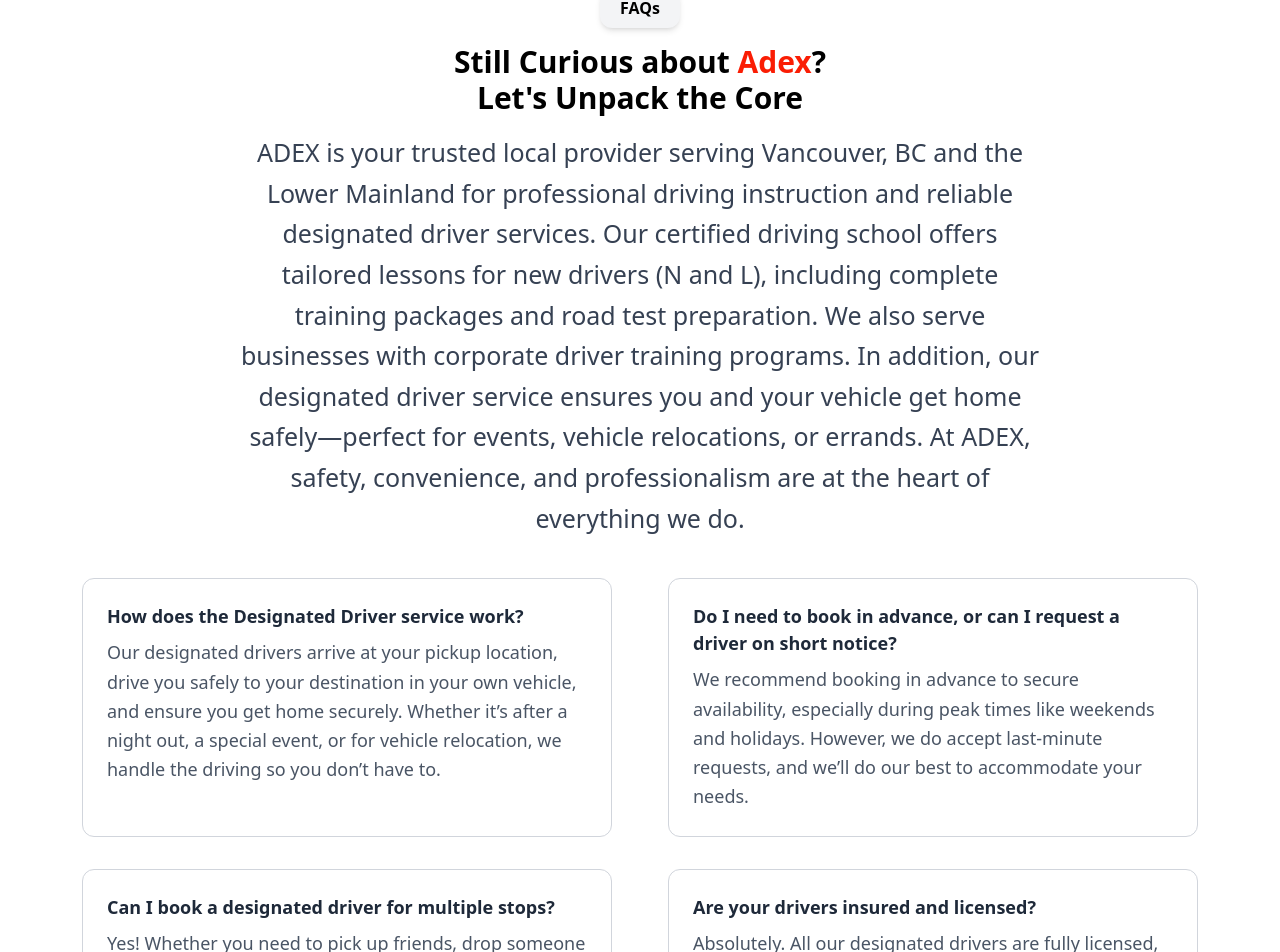
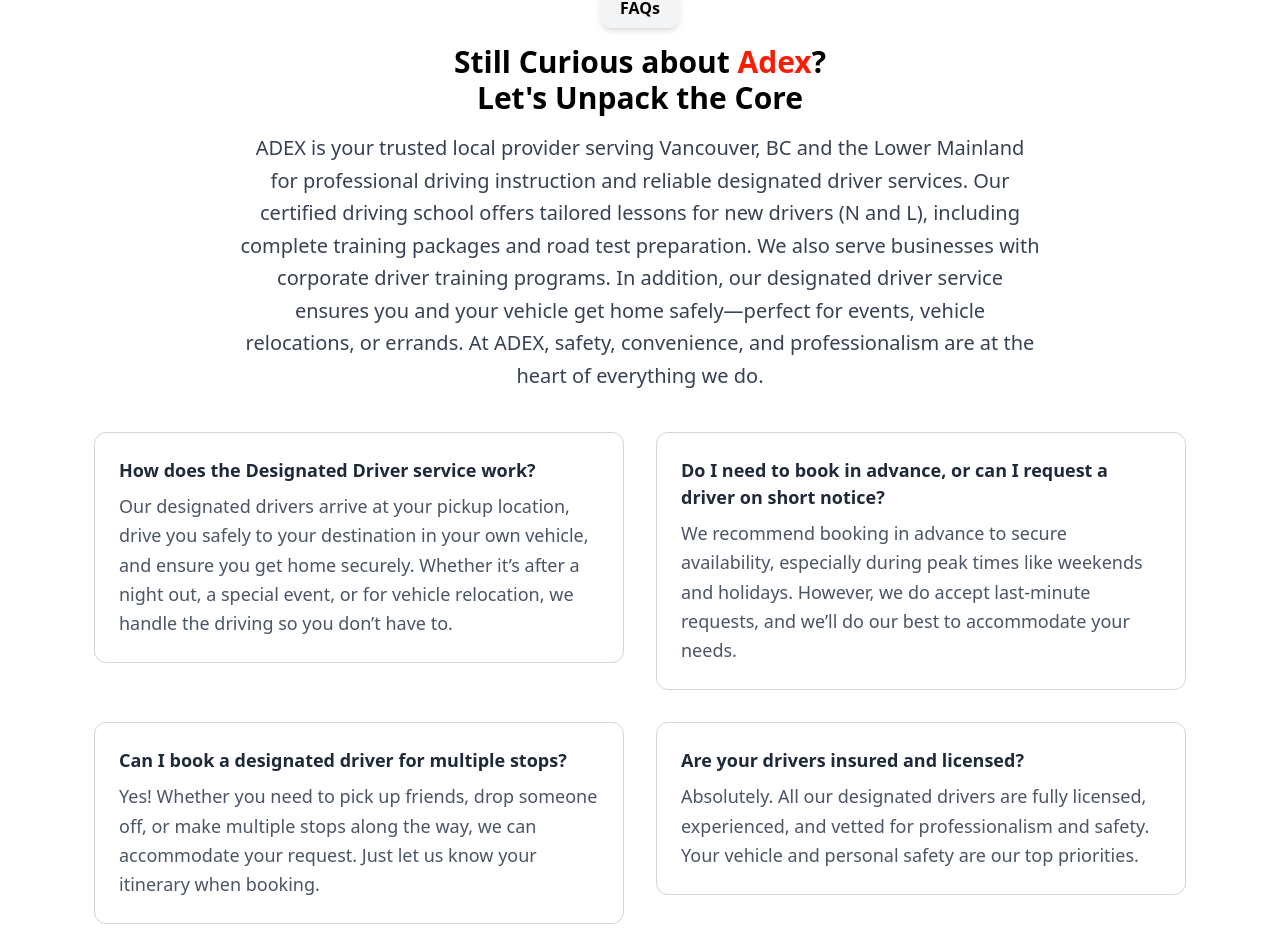
Before and after one commit to udemecomfort/adexx, a React (Vite) app: page /FAQs in a window 1280 px wide. Shown: the part 340-1292 px from the top of the page. Built offline with nearby package versions, Linux system fonts and the light colour scheme.

Commit message:
added animations

```diff
--- a/src/components/Faq.jsx
+++ b/src/components/Faq.jsx
@@ -1,51 +1,123 @@
 import React from "react";
+import { motion } from "framer-motion";
 import FAQCard from "./FAQCard";
 
 const Faq = () => {
+  const containerVariants = {
+    hidden: { opacity: 0, y: 50 },
+    visible: {
+      opacity: 1,
+      y: 0,
+      transition: {
+        duration: 0.8,
+        ease: "easeOut",
+      },
+    },
+  };
+
+  const cardVariants = {
+    hidden: { opacity: 0, y: 30 },
+    visible: (index) => ({
+      opacity: 1,
+      y: 0,
+      transition: {
+        duration: 0.6,
+        delay: index * 0.15,
+        ease: "easeOut",
+      },
+    }),
+  };
+
   return (
-    <div className="py-16  flex flex-col items-center">
+    <motion.div
+      className="py-16 flex flex-col items-center"
+      initial="hidden"
+      whileInView="visible"
+      viewport={{ once: true }}
+      transition={{ staggerChildren: 0.3 }}
+    >
+      {/* Header Section */}
+      <motion.div
+        className="max-w-[800px] text-center mb-10"
+        variants={containerVariants}
+      >
+        <motion.p
+          className="text-[16px] font-semibold mb-4 py-2 px-5 rounded-xl text-black bg-gray-100 shadow-md inline-block"
+          initial={{ scale: 0.9, opacity: 0 }}
+          whileInView={{ scale: 1, opacity: 1 }}
+          transition={{ duration: 0.6, delay: 0.2 }}
+        >
+          FAQs
+        </motion.p>
 
-      <div className="max-w-[800px] text-center mb-10">
-        <p className="text-[16px] font-semibold mb-4 py-2 px-5 rounded-xl text-black bg-gray-100 shadow-md inline-block">
-          FAQs
-        </p>
-        <h2 className="text-3xl font-bold mb-4">
+        <motion.h2
+          className="text-3xl font-bold mb-4"
+          variants={containerVariants}
+        >
           Still Curious about <span className="text-[#fa1d04]">Adex</span>? <br /> Let's Unpack the Core
-        </h2>
-        <p className="text-[25px] font-[400] text-gray-700 leading-relaxed max-w-[900px] mx-auto">
+        </motion.h2>
+
+        <motion.p
+          className="text-[18px] md:text-[20px] font-[400] text-gray-700 leading-relaxed max-w-[900px] mx-auto"
+          initial={{ opacity: 0 }}
+          whileInView={{ opacity: 1 }}
+          transition={{ duration: 1, delay: 0.3 }}
+        >
           ADEX is your trusted local provider serving Vancouver, BC and the Lower Mainland for professional driving
           instruction and reliable designated driver services. Our certified driving school offers tailored lessons for
           new drivers (N and L), including complete training packages and road test preparation. We also serve businesses
           with corporate driver training programs. In addition, our designated driver service ensures you and your vehicle
           get home safely—perfect for events, vehicle relocations, or errands. At ADEX, safety, convenience, and
           professionalism are at the heart of everything we do.
-        </p>
-      </div>
+        </motion.p>
+      </motion.div>
 
       {/* FAQ Cards Section */}
-      <div className="flex flex-wrap justify-center gap-8 px-[70px]">
-        <FAQCard
-          title="How does the Designated Driver service work?"
-          description="Our designated drivers arrive at your pickup location, drive you safely to your destination in your own vehicle, and ensure you get home securely. Whether it’s after a night out, a special event, or for vehicle relocation, we handle the driving so you don’t have to."
-        />
-        <FAQCard
-          title="Do I need to book in advance, or can I request a driver on short notice?"
-          description="We recommend booking in advance to secure availability, especially during peak times like weekends and holidays. However, we do accept last-minute requests, and we’ll do our best to accommodate your needs."
-        />
-        <FAQCard
-          title="Can I book a designated driver for multiple stops?"
-          description="Yes! Whether you need to pick up friends, drop someone off, or make multiple stops along the way, we can accommodate your request. Just let us know your itinerary when booking."
-        />
-        <FAQCard
-          title="Are your drivers insured and licensed?"
-          description="Absolutely. All our designated drivers are fully licensed, experienced, and vetted for professionalism and safety. Your vehicle and personal safety are our top priorities."
-        />
-        <FAQCard
-          title="Are your designated drivers licensed?"
-          description="Yes! All our designated drivers are fully licensed, highly experienced, and carefully vetted to ensure the highest standards of professionalism and safety. Your vehicle and your safety are our top priorities."
-        />
-      </div>
-    </div>
+      <motion.div
+        className="flex flex-wrap justify-center gap-8 px-[40px] md:px-[70px]"
+        initial="hidden"
+        whileInView="visible"
+        viewport={{ once: true }}
+      >
+        {[
+          {
+            title: "How does the Designated Driver service work?",
+            description:
+              "Our designated drivers arrive at your pickup location, drive you safely to your destination in your own vehicle, and ensure you get home securely. Whether it’s after a night out, a special event, or for vehicle relocation, we handle the driving so you don’t have to.",
+          },
+          {
+            title: "Do I need to book in advance, or can I request a driver on short notice?",
+            description:
+              "We recommend booking in advance to secure availability, especially during peak times like weekends and holidays. However, we do accept last-minute requests, and we’ll do our best to accommodate your needs.",
+          },
+          {
+            title: "Can I book a designated driver for multiple stops?",
+            description:
+              "Yes! Whether you need to pick up friends, drop someone off, or make multiple stops along the way, we can accommodate your request. Just let us know your itinerary when booking.",
+          },
+          {
+            title: "Are your drivers insured and licensed?",
+            description:
+              "Absolutely. All our designated drivers are fully licensed, experienced, and vetted for professionalism and safety. Your vehicle and personal safety are our top priorities.",
+          },
+          {
+            title: "Are your designated drivers licensed?",
+            description:
+              "Yes! All our designated drivers are fully licensed, highly experienced, and carefully vetted to ensure the highest standards of professionalism and safety. Your vehicle and your safety are our top priorities.",
+          },
+        ].map((faq, index) => (
+          <motion.div
+            key={index}
+            custom={index}
+            variants={cardVariants}
+            whileHover={{ scale: 1.05 }}
+            transition={{ type: "spring", stiffness: 200 }}
+          >
+            <FAQCard title={faq.title} description={faq.description} />
+          </motion.div>
+        ))}
+      </motion.div>
+    </motion.div>
   );
 };
 
--- a/src/components/Hero.jsx
+++ b/src/components/Hero.jsx
@@ -27,13 +27,13 @@
           animate={{ x: 0, opacity: 1 }}
           transition={{ duration: 1, ease: "easeOut" }}
         >
-          <h1 className="text-[20px] md:text-[60px] font-bold text-black leading-tight">
+          <h1 className=" text-[60px] font-bold text-black leading-tight">
             Your Partner in Driving Solutions.
           </h1>
 
           <motion.div whileHover={{ scale: 1.05 }}>
             <Link to="/contact">
-              <button className="bg-[#fa1d04] text-[14px] md:text-[18px] text-white px-6 py-3 rounded-lg font-bold hover:bg-white hover:text-[#fa1d04] transition">
+              <button className="bg-[#fa1d04] md:text-[18px] text-white px-6 py-3 rounded-lg font-bold hover:bg-white hover:text-[#fa1d04] transition">
                 Request a Booking
               </button>
             </Link>
@@ -42,7 +42,8 @@
 
         {/* Parallelogram Image Section */}
         <motion.div
-          className="parallelogram relative w-full w-[850px] md:w-[850px] h-[60vh] md:h-[90vh] overflow-hidden flex justify-center items-center"
+          className="parallelogram relative flex justify-center items-center w-full md:w-[850px] h-[60vh] md:h-[90vh] overflow-hidden hidden md:flex"
+
           initial={{ x: 100, opacity: 0 }}
           animate={{ x: 0, opacity: 1 }}
           transition={{ duration: 1.2, ease: "easeOut" }}
--- a/src/components/Safe.jsx
+++ b/src/components/Safe.jsx
@@ -1,5 +1,5 @@
 import React from "react";
-import { motion } from "framer-motion"; // 👈 For animation
+import { motion } from "framer-motion";
 import orange from "../assets/orange-bg.png";
 import car from "../assets/Car-Adex.png";
 import white from "../assets/ADEX LOGO WHITE.png";
@@ -7,51 +7,75 @@
 const Safe = () => {
   return (
     <section className="relative w-full h-[70vh] md:h-[80vh] bg-[#fa1d04] overflow-hidden">
-      {/* Background texture */}
-      <div
+
+      <motion.div
         className="absolute inset-0 bg-center bg-cover opacity-90"
         style={{ backgroundImage: `url(${orange})` }}
         aria-hidden="true"
+        initial={{ opacity: 0 }}
+        animate={{ opacity: 0.9 }}
+        transition={{ duration: 1.2 }}
       />
 
-      {/* Main Content */}
       <div className="relative flex flex-col md:flex-row items-start justify-between px-6 md:px-16 py-10 md:py-20 gap-10">
 
-        {/* Left Text and Logo */}
         <motion.div
           className="z-10 text-left w-full md:w-1/2"
-          initial={{ x: -80, opacity: 0 }}
-          animate={{ x: 0, opacity: 1 }}
-          transition={{ duration: 1, ease: "easeOut" }}
+          initial={{ x: -100, opacity: 0 }}
+          whileInView={{ x: 0, opacity: 1 }}
+          transition={{ duration: 1.2, ease: "easeOut" }}
+          viewport={{ once: true }}
         >
-          <h1 className="text-[42px] md:text-[50px] lg:text-[60px] font-bold text-black leading-tight mb-6">
+          <motion.h1
+            className="text-[40px] md:text-[50px] lg:text-[60px] font-bold text-black leading-tight mb-6"
+            initial={{ y: 30, opacity: 0 }}
+            whileInView={{ y: 0, opacity: 1 }}
+            transition={{ duration: 1, delay: 0.2, ease: "easeOut" }}
+            viewport={{ once: true }}
+          >
             Easy Safe Ride. <br />
             <span className="text-white">
               Upgrade your driving <br /> skills.
             </span>
-          </h1>
+          </motion.h1>
 
+          {/* White Logo with pulse and fade animation */}
           <motion.img
             src={white}
             alt="Adex Logo White"
             className="w-[200px] sm:w-[280px] md:w-[380px]"
-            initial={{ opacity: 0, scale: 0.9 }}
-            animate={{ opacity: 1, scale: 1 }}
-            transition={{ duration: 1.2, delay: 0.3 }}
+            initial={{ opacity: 0, scale: 0.8 }}
+            whileInView={{ opacity: 1, scale: 1 }}
+            transition={{ duration: 1.2, delay: 0.4, ease: "easeOut" }}
+            viewport={{ once: true }}
+            whileHover={{ scale: 1.05 }}
           />
         </motion.div>
 
-        {/* Right Car Image */}
+        {/* 🚗 Right Car Image with smooth float effect */}
         <motion.div
           className="z-10 relative flex justify-end w-full md:w-1/2"
-          initial={{ x: 80, opacity: 0 }}
-          animate={{ x: 0, opacity: 1 }}
+          initial={{ x: 100, opacity: 0 }}
+          whileInView={{ x: 0, opacity: 1 }}
           transition={{ duration: 1.2, ease: "easeOut" }}
+          viewport={{ once: true }}
         >
-          <img
+          <motion.img
             src={car}
             alt="Car"
             className="w-[280px] sm:w-[400px] md:w-[600px] lg:w-[700px] object-contain"
+            initial={{ y: 40, opacity: 0 }}
+            whileInView={{ y: 0, opacity: 1 }}
+            transition={{ duration: 1, delay: 0.5, ease: "easeOut" }}
+            viewport={{ once: true }}
+            animate={{
+              y: [0, -10, 0],
+              transition: {
+                repeat: Infinity,
+                duration: 3.5,
+                ease: "easeInOut"
+              }
+            }}
           />
         </motion.div>
       </div>
```
Also changed, not shown: src/components/SectionProps.jsx (+68 -24 lines).
